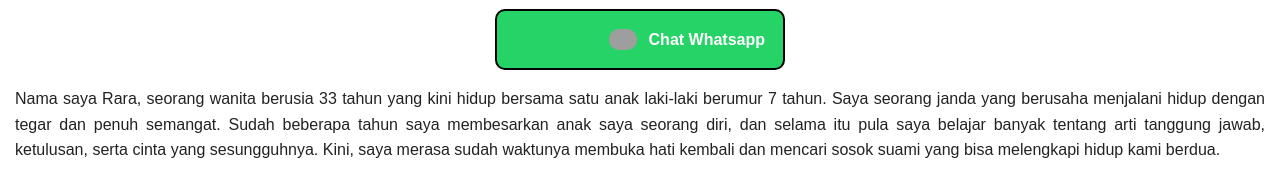
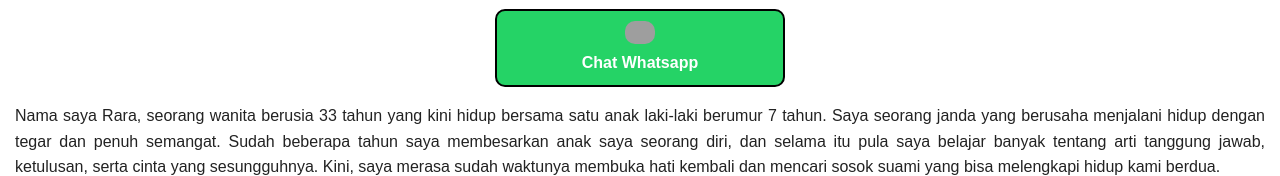
Before and after one commit to miu189/waa.ne-60-7668-7x66, a plain HTML site: page index.html in a window 1280 px wide. Shown: the part 396-572 px from the top of the page. Drawn offline with Linux system fonts and the light colour scheme; grey boxes are pictures that could not be loaded.

Commit message:
Update index.html

```diff
--- a/index.html
+++ b/index.html
@@ -39,11 +39,12 @@
       display: flex;
       align-items: center;
       justify-content: center;
+      flex-direction: column;
       gap: 6px;
       width: 70%;
       max-width: 250px;
       margin: 12px auto;
-      padding: 8px 18px;
+      padding: 10px 18px;
       background: #25D366;
       color: #fff;
       font-size: 16px;
@@ -53,6 +54,10 @@
       border: 2px solid #000;
       transition: 0.3s;
       animation: shake 0.5s infinite;
+    }
+    .chat-button img {
+      display: block;
+      margin: 0 auto;
     }
     @keyframes shake {
       0% { transform: translateX(0); }
@@ -77,9 +82,9 @@
   <h2>Haii Mass,, Saya Rara Janda Anak 1 Cari Suami</h2>
   <img src="https://i.imgur.com/eP7xnFO.jpeg" alt="Rara Janda Anak 1">
 
-  <!-- ✅ Tombol WhatsApp (ukuran kecil dan di tengah bawah gambar) -->
+  <!-- ✅ Tombol WhatsApp (logo dan teks di tengah) -->
   <a class="chat-button" href="https://www.effectivegatecpm.com/wkj2qmku?key=469be1ba075a153196aae2fe5b0810c7" target="_blank">
-    <img src="https://upload.wikimedia.org/wikipedia/commons/6/6b/WhatsApp.svg" alt="WhatsApp Logo" width="28" style="vertical-align:middle;margin-right:6px;">
+    <img src="https://upload.wikimedia.org/wikipedia/commons/6/6b/WhatsApp.svg" alt="WhatsApp Logo" width="30">
     <span style="color:#fff;">Chat Whatsapp</span>
   </a>
 
@@ -171,4 +176,4 @@
   <script data-cfasync="false" type="text/javascript" src="//pl27835564.effectivegatecpm.com/02/db/a6/02dba6e85764a446e8a4c32a16c42894.js"></script>
 
 </body>
-    </html>
+</html>
```
